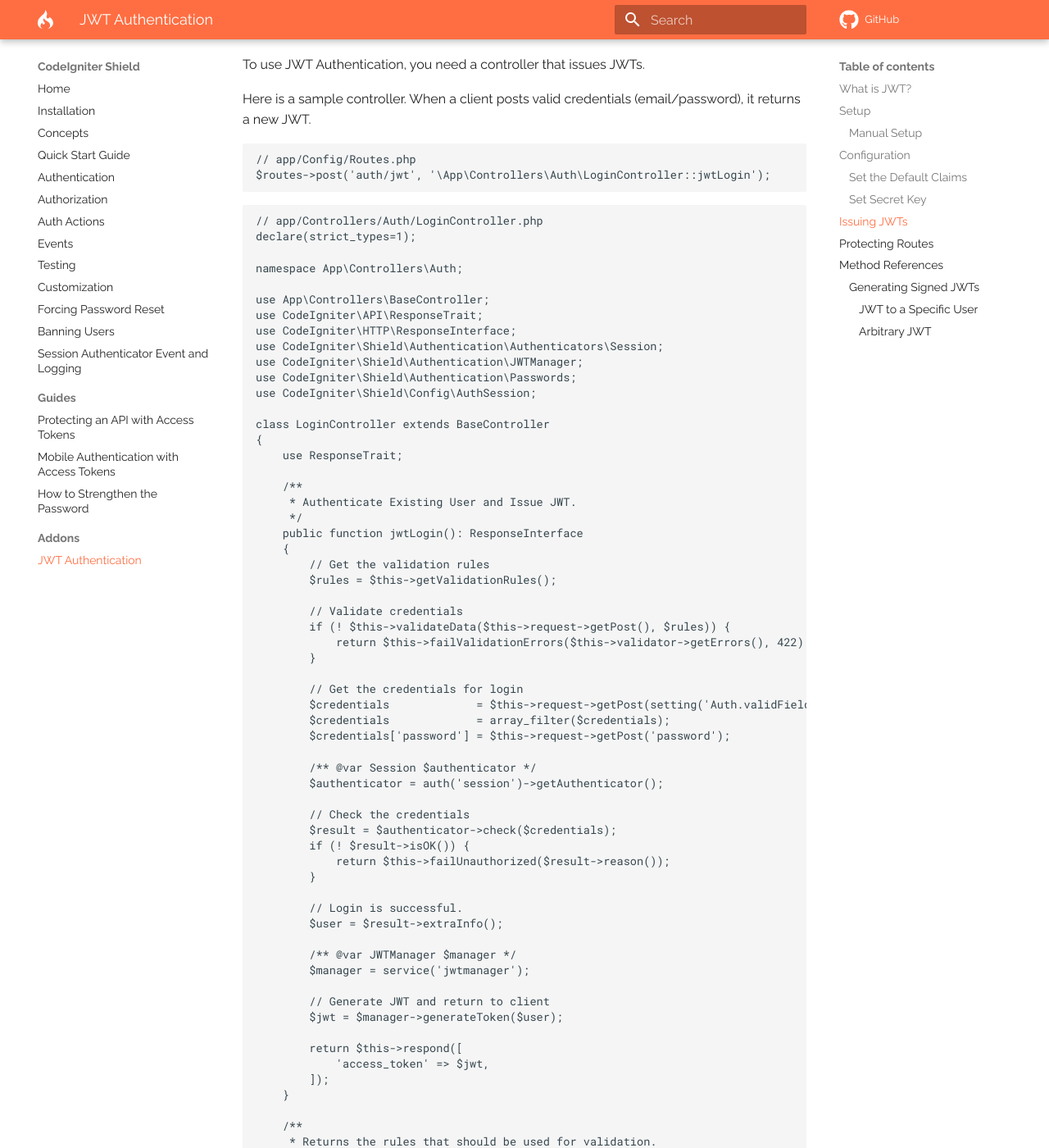
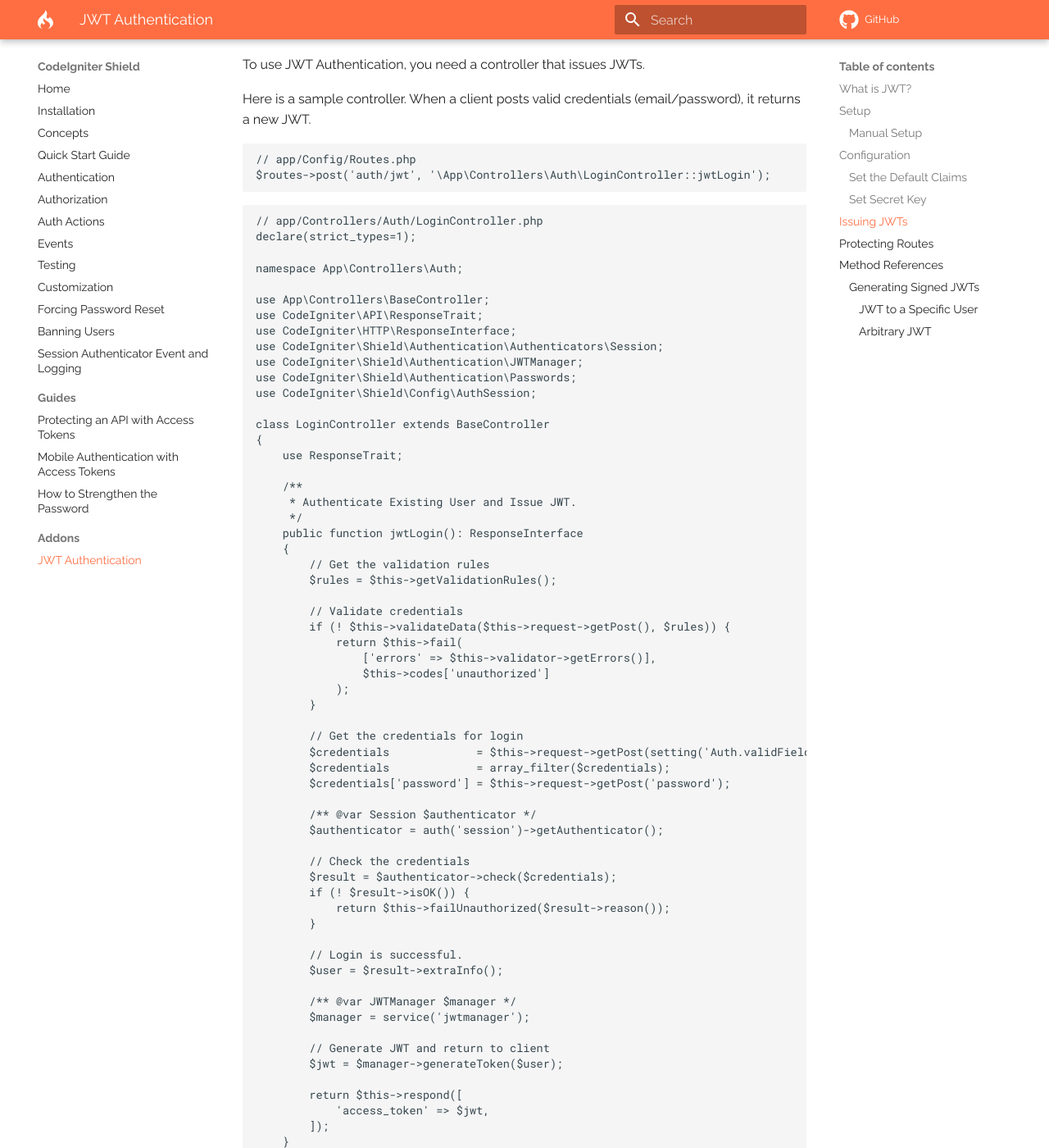
Before and after one commit to codeigniter4/shield, an MkDocs documentation site: the page built from docs/addons/jwt.md, in a window 1280 px wide and 1400 px high, scrolled down 2259 px. Shown: the whole window at 82% size. Built offline with MkDocs 1.6.1 and Material for MkDocs 9.7.7, drawn with Linux system fonts in a browser that asks for light colours; comment, search, counter and statistics services are not loaded; a style sheet for code colours, icons or effects is not loaded; some of the changed text lies outside the part shown.

Commit message:
docs: fix sample controller code

```diff
--- a/docs/addons/jwt.md
+++ b/docs/addons/jwt.md
@@ -135,7 +135,10 @@ class LoginController extends BaseController
 
         // Validate credentials
         if (! $this->validateData($this->request->getPost(), $rules)) {
-            return $this->failValidationErrors($this->validator->getErrors(), 422);
+            return $this->fail(
+                ['errors' => $this->validator->getErrors()],
+                $this->codes['unauthorized']
+            );
         }
 
         // Get the credentials for login
```
